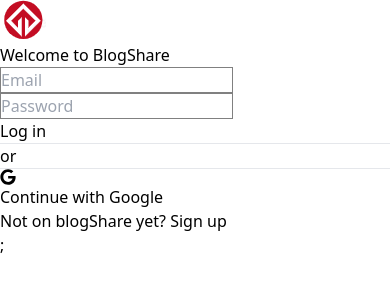
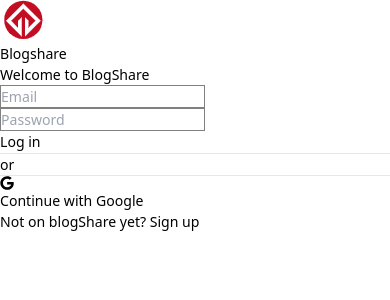
Before and after one commit to Samir984/BlogShare, a React (Vite) app: page /signin in a window 390 px wide. Shown: the top 300 px of the page. Built offline with nearby package versions, Linux system fonts and the light colour scheme; no server answers.

Commit message:
feat: add login with google

```diff
--- a/main.css
+++ b/main.css
@@ -1,27 +1,33 @@
 @tailwind base;
 @tailwind components;
 @tailwind utilities;
+
+@media (max-width:640px) {
+  html{
+    font-size: 88%;
+  }
+}
 
 input {
   border: 1px solid gray;
   outline: none;
 }
 .loader {
-  width: 28px;
-  height: 28px;
-  border: 5px solid #FFF;
+  width: 17px;
+  height: 17px;
+  border: 3px solid #fff;
   border-bottom-color: transparent;
   border-radius: 50%;
   display: inline-block;
   box-sizing: border-box;
   animation: rotation 1s linear infinite;
-  }
+}
 
-  @keyframes rotation {
+@keyframes rotation {
   0% {
-      transform: rotate(0deg);
+    transform: rotate(0deg);
   }
   100% {
-      transform: rotate(360deg);
+    transform: rotate(360deg);
   }
-  }
+}
--- a/src/App.jsx
+++ b/src/App.jsx
@@ -7,6 +7,7 @@
 import Home from "./pages/Home";
 
 const router = createBrowserRouter([
+  { path: "/", element: <Home /> },
   {
     path: "/signup",
     element: <Login />,
@@ -20,13 +21,12 @@
     element: <PageNotFound />,
   },
 
-  { path: "/", element: <Home /> },
 ]);
 
 function App() {
   return (
     <Provider store={store}>
-      <RouterProvider router={router} />;
+      <RouterProvider router={router} />
       <Toaster
         position="top-center"
         gutter={12}
--- a/src/features/authentication/SignInForm.jsx
+++ b/src/features/authentication/SignInForm.jsx
@@ -21,8 +21,7 @@
       const session = await authService.signIn(email, password);
       if (session) {
         const userData = await authService.getCurrentUser();
-        if (userData) dispatch(signIn(userData));
-        navigate("/");
+        console.log(complete);
       }
     } catch (error) {
       toast.error(error.message);
@@ -30,6 +29,11 @@
     } finally {
       setIsSubmitting(false);
     }
+  };
+
+  const signInWithGoogle = function () {
+    const session = authService.signInWithGoogle();
+    console.log(session);
   };
   const onError = function (errors) {
     //error
@@ -71,17 +75,19 @@
         or
         <hr className="border-b border-gray-300  w-full mx-auto" />
       </div>
-      <button className="flex items-center gap-4 bg-blue-500 text-white px-4 py-2 rounded hover:bg-blue-600 text-center w-full">
-        <FaGoogle className="mr-2" />{" "}
+      <button
+        className="flex items-center gap-4 bg-blue-500 text-white px-4 py-2 rounded hover:bg-blue-600 text-center w-full"
+        onClick={signInWithGoogle}
+      >
+        <FaGoogle className="mr-2" />
         <div className="font-medium text-lg">Continue with Google</div>
       </button>
 
-      <div className="mt-4 text-center font-semibold text-gray-700">
-        Not on blogShare yet?{" "}
-        <Link to="/signup" className="hover:underline active:underline">
-          Sign up
-        </Link>
-      </div>
+      <Link to="/signup" className="hover:underline active:underline" onClick>
+        <div className="mt-4 text-center font-semibold text-gray-700">
+          Not on blogShare yet? Sign up
+        </div>
+      </Link>
     </div>
   );
 }
--- a/src/features/authslice.js
+++ b/src/features/authslice.js
@@ -17,5 +17,8 @@
   },
 });
 
-export const {signIn,signOut}=authSlice.actions;
+export const { signIn, signOut } = authSlice.actions;
 export default authSlice.reducer;
+
+//selector
+export const getUserStatus = (state) => state.auth;
--- a/src/pages/Home.jsx
+++ b/src/pages/Home.jsx
@@ -1,5 +1,7 @@
+import Header from "../ui/Header";
+
 function Home() {
-  return <div>home sweet home</div>;
+  return <Header/>;
 }
 
 export default Home;
--- a/src/services/auth.js
+++ b/src/services/auth.js
@@ -1,18 +1,5 @@
 import { Client, Account, ID } from "appwrite";
 import config from "./config";
-// const client = new Client()
-//     .setEndpoint('https://cloud.appwrite.io/v1') // Your API Endpoint
-//     .setProject('<PROJECT_ID>');               // Your project ID
-
-// const account = new Account(client);
-
-// const promise = account.create('[USER_ID]', 'email@example.com', '');
-
-// promise.then(function (response) {
-//     console.log(response); // Success
-// }, function (error) {
-//     console.log(error); // Failure
-// });
 
 class AuthService {
   client = new Client();
@@ -63,13 +50,25 @@
     return null;
   }
 
-  async logout() {
+  async signOut() {
     try {
       await this.account.deleteSessions();
     } catch (error) {
       console.log("Appwrite serive :: logout :: error", error);
     }
   }
+
+  async signInWithGoogle() {
+    try {
+      return await this.account.createOAuth2Session(
+        "google",
+        "http://localhost:5173/",
+        "http://localhost:5173/2/signin"
+      );
+    } catch (error) {
+      console.log("Appwrite service ::sign with google:: auth");
+    }
+  }
 }
 
 const authService = new AuthService();
--- /dev/null
+++ b/src/ui/Header.jsx
@@ -0,0 +1,13 @@
+import UserStatus from "./UserStatus";
+import Logo from "./Logo";
+
+function Header() {
+  return (
+    <div className="flex items-start p-4 bg-slate-50 justify-between">
+      <Logo />
+      <UserStatus/>
+    </div>
+  );
+}
+
+export default Header;
--- a/src/ui/Logo.jsx
+++ b/src/ui/Logo.jsx
@@ -1,7 +1,13 @@
+import { Link } from "react-router-dom";
 import logoFile from "./../assets/blogshare.png";
 
 function Logo() {
-  return <img src={logoFile} alt="logo" className="cursor-pointer"/>;
+  return (
+    <Link className="flex items-center" to="/">
+      <img src={logoFile} alt="logo" className="cursor-pointe w-10" />
+      <span className="text-xl text-red-800">Blogshare</span>
+    </Link>
+  );
 }
 
 export default Logo;
--- /dev/null
+++ b/src/ui/UserStatus.jsx
@@ -0,0 +1,42 @@
+import { useDispatch, useSelector } from "react-redux";
+import { getUserStatus, signOut } from "../features/authslice";
+import { Link } from "react-router-dom";
+import authService from "../services/auth";
+import { useState } from "react";
+
+function UserStatus() {
+  const { status } = useSelector(getUserStatus);
+  const dispatch = useDispatch();
+  const [isProcessing, setIsProcessing] = useState(false);
+  const handleLogout = async function () {
+    try {
+      setIsProcessing(true);
+      const session = await authService.signOut();
+      dispatch(signOut());
+      setIsProcessing(false);
+    } catch (error) {}
+  };
+
+  return (
+    <Link
+      to={`${!status ? "/signin" : ""}`}
+      onClick={() => !status || handleLogout()}
+    >
+      <div className="px-3 py-1  text-xl text-white bg-red-500 hover:bg-red-600 rounded-lg">
+        {status ? (
+          isProcessing ? (
+            <span className="loader">
+              <span />
+            </span>
+          ) : (
+            "Logout"
+          )
+        ) : (
+          "Login"
+        )}
+      </div>
+    </Link>
+  );
+}
+
+export default UserStatus;
```
